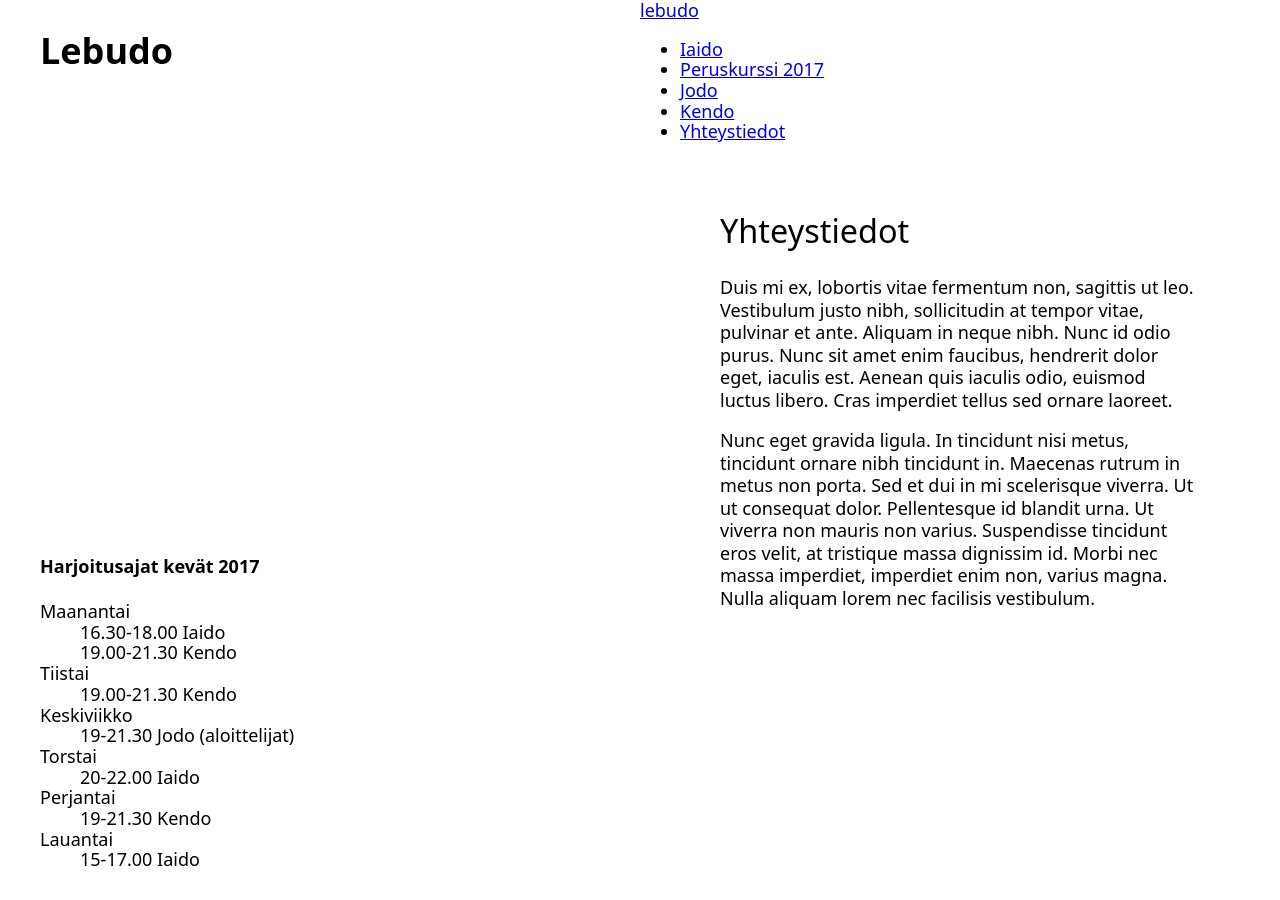
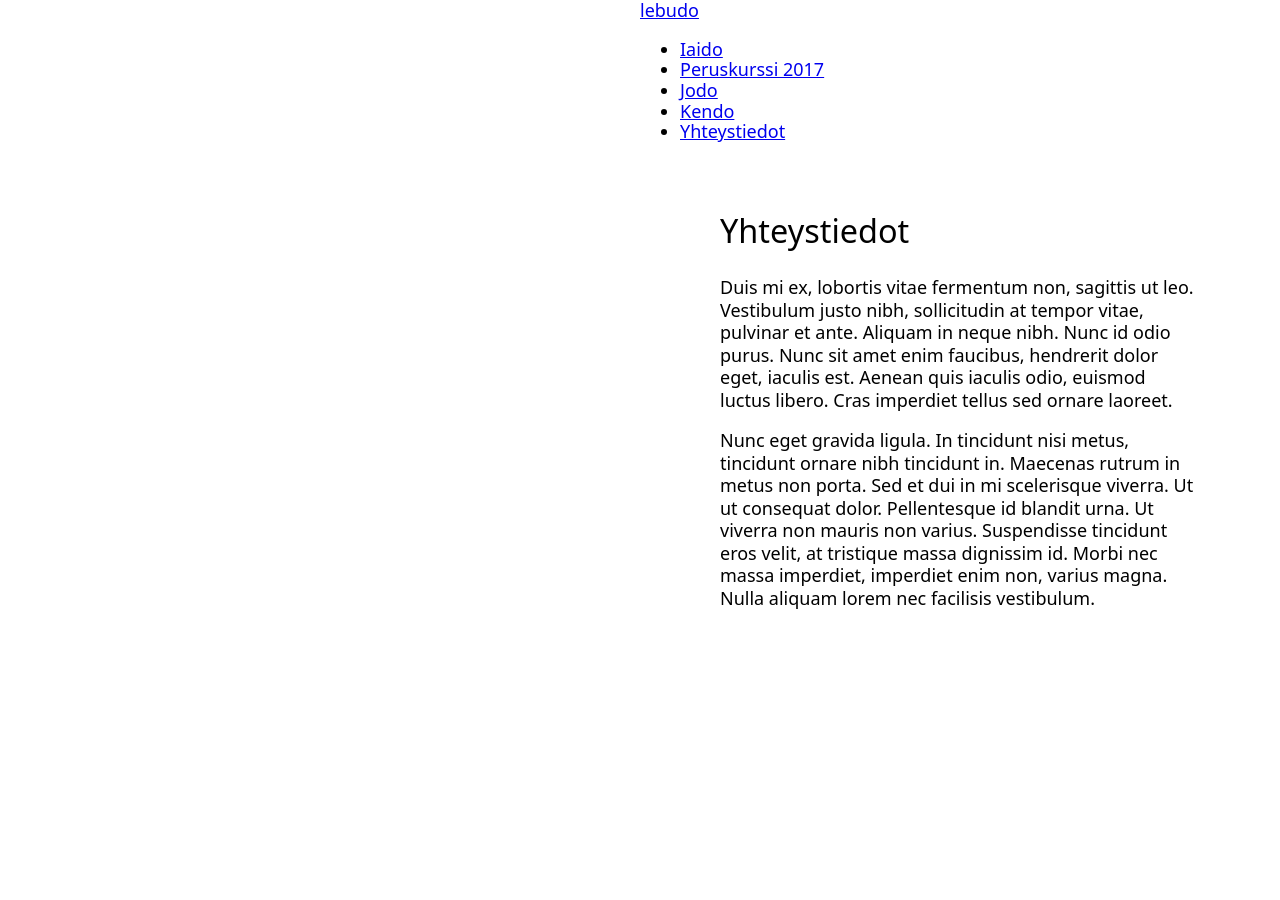
Before and after one commit to lime/lebudo, a Jekyll site: the page built from yhteystiedot.md, in a window 1280 px wide. Built offline with Jekyll 4.4.1, drawn with Linux system fonts in a browser that asks for light colours.

Commit message:
Use white text on left side

```diff
--- a/assets/main.scss
+++ b/assets/main.scss
@@ -68,6 +68,8 @@
   position: absolute;
   top: $full-page-padding-vertical;
   left: $full-page-padding-horizontal;
+
+  color: white;
 }
 
 .timetables {
@@ -77,6 +79,8 @@
   position: absolute;
   bottom: $full-page-padding-vertical;
   left: $full-page-padding-horizontal;
+
+  color: white;
 }
 
 .image-bg {
```
